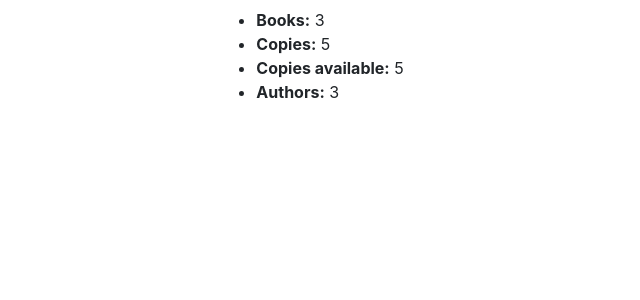
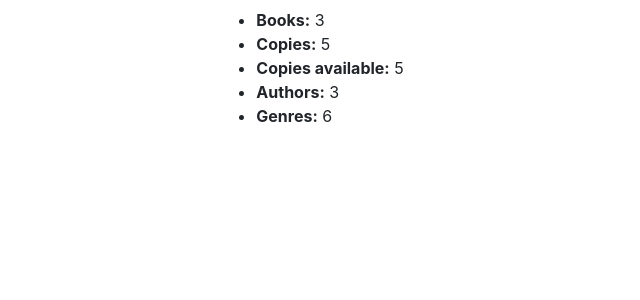
Before and after one commit to ComradV/django_mozilla_tutorial, a Django app: page /catalog/ in a window 1280 px wide. Shown: the part 174-474 px from the top of the page, without its empty margins (12-652 px from the left). Run offline with Django 3.2, Linux system fonts and the light colour scheme; data comes from the database, SQL or seed files in the repository; both versions use the stored data as it was after the commit; some libraries are stand-ins or nearby versions.

Commit message:
Improved Index view (add Title, genres, books with 'book' word in title)

```diff
--- a/locallibrary/catalog/templates/index.html
+++ b/locallibrary/catalog/templates/index.html
@@ -1,15 +1,20 @@
 {% extends "base_generic.html" %}
 
-{% block title %} {{ block.super }} Forever! {% endblock %}
+{% block title %} {{ block.super }} - Index page {% endblock %}
 {% block content %}
   <h1>Local Library Home</h1>
   <p>Welcome to LocalLibrary, a website developed by <em>Mozilla Developer Network</em>!</p>
   <h2>Dynamic content</h2>
   <p>The library has the following record counts:</p>
   <ul>
-    <li><strong>Books:</strong> {{ num_books }}</li>
+    <li><strong>Books:</strong> {{ num_books }}
+        {% if num_books_with_word_book %}
+        , {{num_books_with_word_book}} contain word 'book' in their title
+        {% endif %}
+    </li>
     <li><strong>Copies:</strong> {{ num_instances }}</li>
     <li><strong>Copies available:</strong> {{ num_instances_available }}</li>
     <li><strong>Authors:</strong> {{ num_authors }}</li>
+    <li><strong>Genres:</strong> {{ num_genres }}</li>
   </ul>
 {% endblock %}
--- a/locallibrary/catalog/views.py
+++ b/locallibrary/catalog/views.py
@@ -22,11 +22,17 @@ def index(request):
     # The 'all()' is implied by default.
     num_authors = Author.objects.count()
 
+    num_genres = Genre.objects.all().count()
+
+    num_books_with_word_book = Book.objects.filter(title__contains="book").count()
+
     context = {
         'num_books': num_books,
         'num_instances': num_instances,
         'num_instances_available': num_instances_available,
         'num_authors': num_authors,
+        'num_genres': num_genres,
+        'num_books_with_word_book': num_books_with_word_book,
     }
 
     # Render the HTML template index.html with the data in the context variable
```
Also changed, not shown: locallibrary/db.sqlite3.
